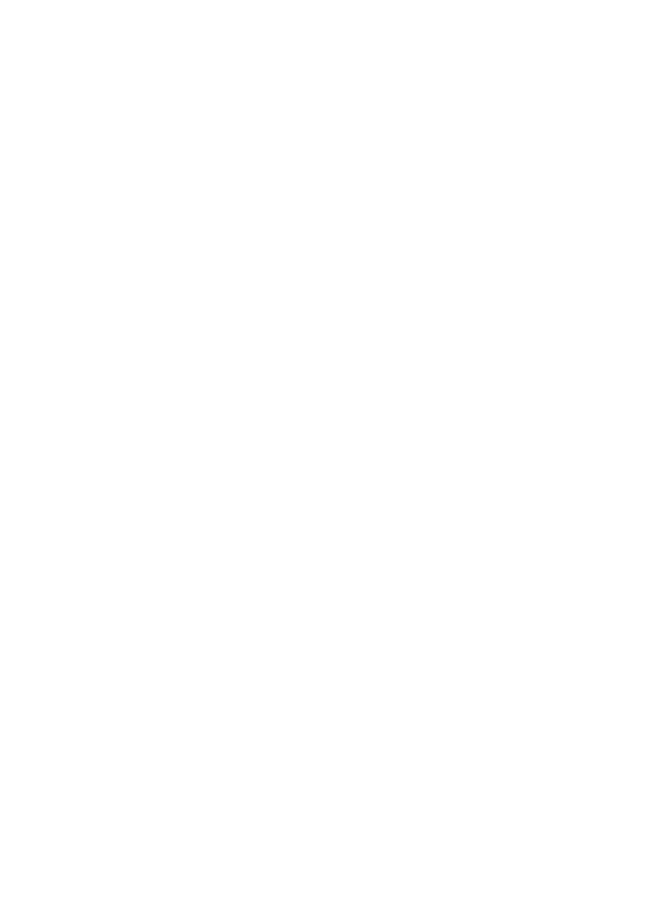
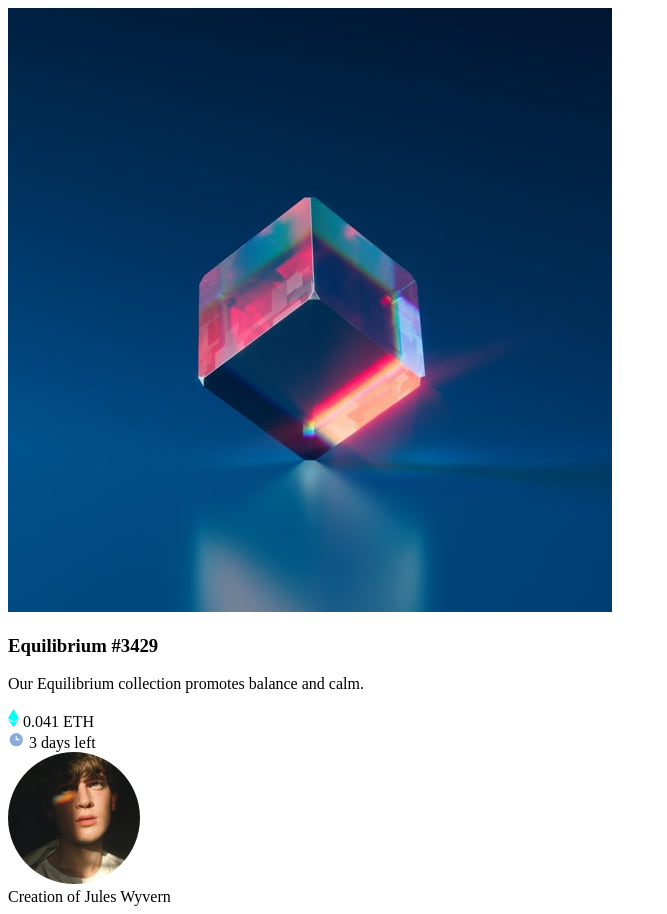
Before and after one commit to nazzalra/frontendmentor-nft, a plain HTML site: page index.html in a window 1280 px wide. Shown: the whole page, without its empty margins (0-667 px from the left). Before the commit the page ends 800 px from the top, so only its background shows below. Drawn offline with Linux system fonts and the light colour scheme.

Commit message:
create html structure

```diff
--- a/index.html
+++ b/index.html
@@ -13,7 +13,27 @@
   </head>
   <body>
     <main>
-      <div class="container"></div>
+      <div class="container">
+        <img src="./images/image-equilibrium.jpg" alt="image-equilibrium" class="nft-img" />
+        <h3 class="title">Equilibrium #3429</h3>
+        <p class="subtitle">Our Equilibrium collection promotes balance and calm.</p>
+        <div class="flex">
+          <div class="flex">
+            <img src="./images/icon-ethereum.svg" alt="eth icon" class="eth-icon" />
+            <span>0.041 ETH</span>
+          </div>
+          <div class="flex">
+            <img src="./images/icon-clock.svg" alt="clock icon" class="clock-icon" />
+            <span>3 days left</span>
+          </div>
+        </div>
+        <div class="creator flex">
+          <div class="creator-avatar">
+            <img src="./images/image-avatar.png" alt="jules wyvern" class="creator-img" />
+          </div>
+          <span>Creation of <span class="name">Jules Wyvern</span></span>
+        </div>
+      </div>
     </main>
   </body>
 </html>
```
